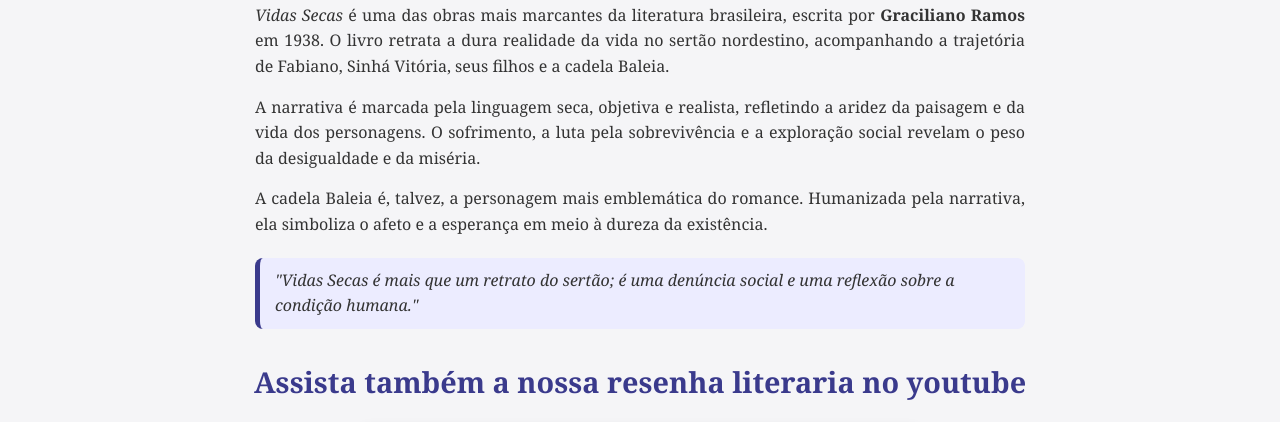
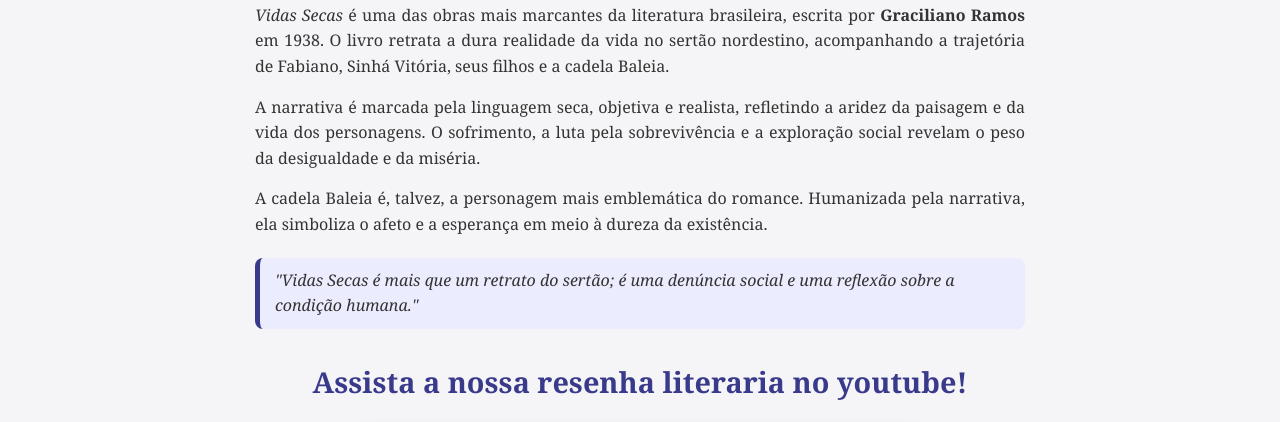
Before and after one commit to OctavioAugusto532/resenha-literaria, a plain HTML site: page index.html in a window 1280 px wide. Shown: the part 573-995 px from the top of the page. Drawn offline with Linux system fonts and the light colour scheme.

Commit message:
Update index.html

```diff
--- a/index.html
+++ b/index.html
@@ -44,7 +44,7 @@
       </blockquote>
     </article>
   </main>
-   <h2 style="text-align: center;">Assista também a nossa resenha literaria no youtube</h2>
+   <h2 style="text-align: center;">Assista a nossa resenha literaria no youtube!</h2>
    <iframe width="560" height="315" src="https://www.youtube.com/embed/nY5dK21oUQI?si=j2sdzhEMtnY0b-KS" title="YouTube video player" frameborder="0" allow="accelerometer; autoplay; clipboard-write; encrypted-media; gyroscope; picture-in-picture; web-share" referrerpolicy="strict-origin-when-cross-origin" allowfullscreen></iframe>
   <footer>
     <p>&copy; 2025 Blog Literário - Todos os direitos reservados.</p>
```
